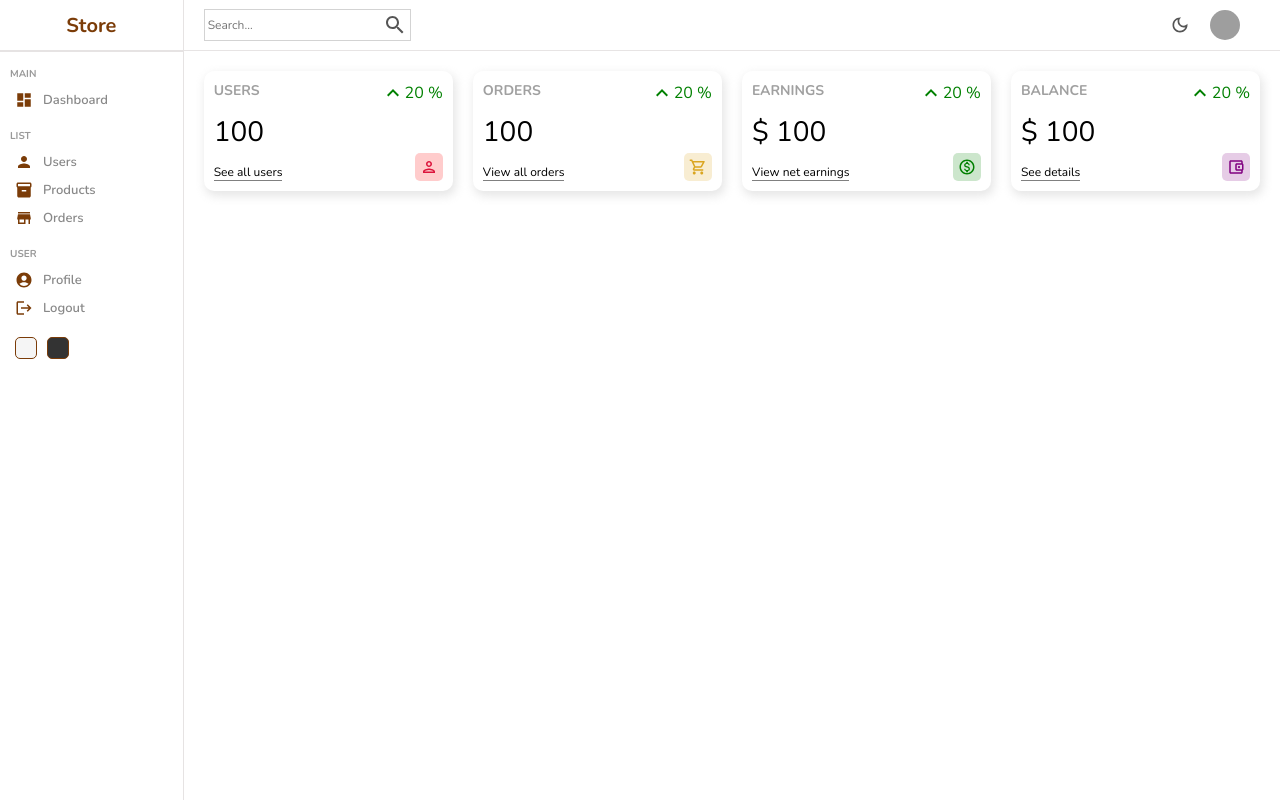
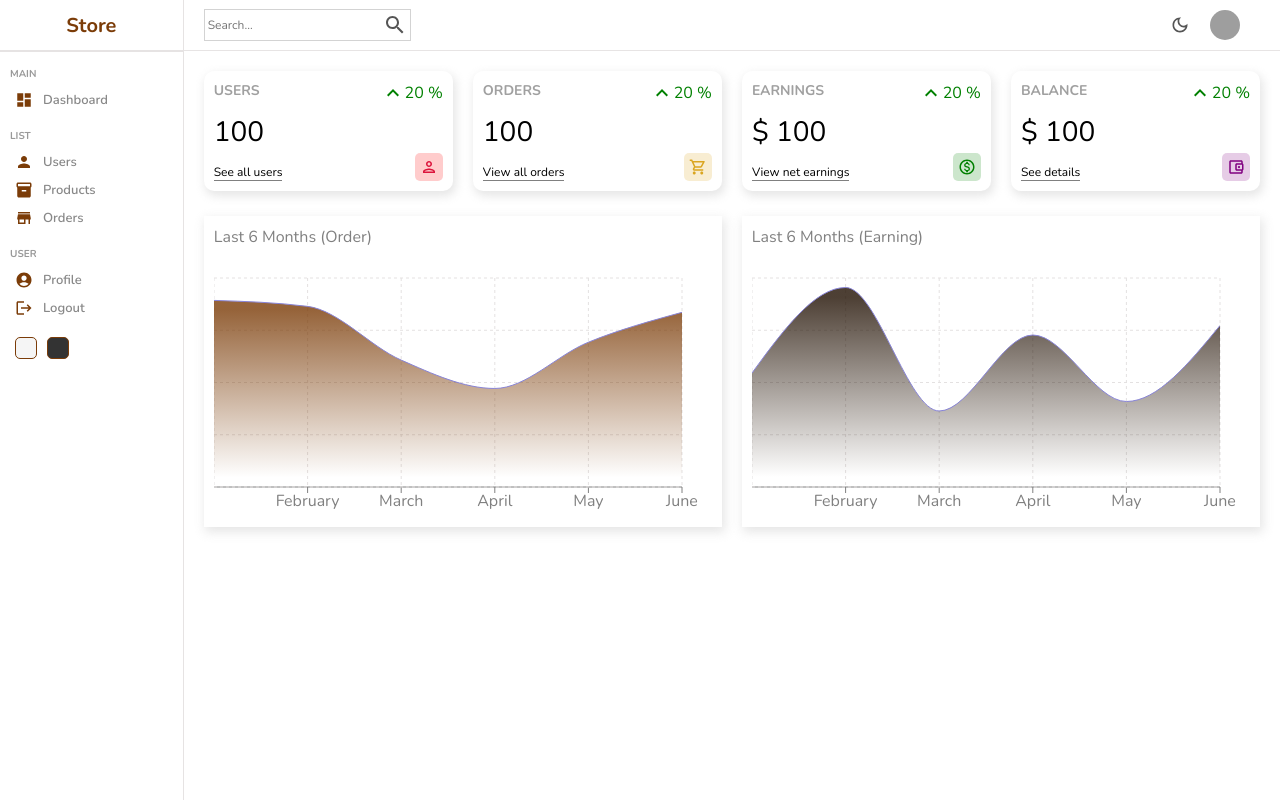
Before and after one commit to RizalReza23/admin-ui, a React (Vite) app: page / in a window 1280 px wide. Built offline with nearby package versions, Linux system fonts and the light colour scheme; grey boxes are pictures that could not be loaded.

Commit message:
ubah teks di app

```diff
--- a/package.json
+++ b/package.json
@@ -17,6 +17,7 @@
     "react": "^18.2.0",
     "react-dom": "^18.2.0",
     "react-router-dom": "^6.22.3",
+    "recharts": "^2.12.6",
     "sass": "^1.75.0"
   },
   "devDependencies": {
--- a/src/components/chart/Chart.jsx
+++ b/src/components/chart/Chart.jsx
@@ -1,9 +1,91 @@
 import "./chart.scss";
+import {
+  AreaChart,
+  Area,
+  XAxis,
+  CartesianGrid,
+  Tooltip,
+  ResponsiveContainer,
+} from "recharts";
 
-const Chart = () => {
+const Chart = ({ type, aspect }) => {
+  let listData;
+
+  switch (type) {
+    case "order":
+      listData = {
+        title: "Last 6 Months (Order)",
+        colorArea: "#7b3c08",
+        id: "total2",
+        fill: "url(#total2)",
+        data: [
+          { name: "January", Total: 125 },
+          { name: "February", Total: 121 },
+          { name: "March", Total: 85 },
+          { name: "April", Total: 66 },
+          { name: "May", Total: 97 },
+          { name: "June", Total: 117 },
+        ],
+      };
+      break;
+    case "earning":
+      listData = {
+        title: "Last 6 Months (Earning)",
+        colorArea: "#211002",
+        id: "total1",
+        fill: "url(#total1)",
+        data: [
+          { name: "January", Total: 1200 },
+          { name: "February", Total: 2100 },
+          { name: "March", Total: 800 },
+          { name: "April", Total: 1600 },
+          { name: "May", Total: 900 },
+          { name: "June", Total: 1700 },
+        ],
+      };
+      break;
+    default:
+      break;
+  }
+
   return (
-    <div>Chart</div>
-  )
-}
+    <div className="chart">
+      <div className="title">{listData.title}</div>
+      <ResponsiveContainer width="100%" aspect={aspect}>
+        <AreaChart
+          width={730}
+          height={250}
+          data={listData.data}
+          margin={{ top: 10, right: 30, left: 0, bottom: 0 }}
+        >
+          <defs>
+            <linearGradient id={listData.id} x1="0" y1="0" x2="0" y2="1">
+              <stop
+                offset="5%"
+                stopColor={listData.colorArea}
+                stopOpacity={0.8}
+              />
+              <stop
+                offset="95%"
+                stopColor={listData.colorArea}
+                stopOpacity={0}
+              />
+            </linearGradient>
+          </defs>
+          <XAxis dataKey="name" stroke="gray" />
+          <CartesianGrid strokeDasharray="3 3" className="chartGrid" />
+          <Tooltip />
+          <Area
+            type="monotone"
+            dataKey="Total"
+            stroke="#8884d8"
+            fillOpacity={1}
+            fill={listData.fill}
+          />
+        </AreaChart>
+      </ResponsiveContainer>
+    </div>
+  );
+};
 
-export default Chart
+export default Chart;
--- a/src/components/chart/chart.scss
+++ b/src/components/chart/chart.scss
@@ -0,0 +1,13 @@
+.chart {
+    flex: 1;
+    -webkit-box-shadow: 2px 4px 10px 1px rgba(0, 0, 0, 0.47);
+    box-shadow: 2px 4px 10px 1px rgba(201, 201, 201, 0.47);
+    padding: 10px;
+    color: gray;
+    .title {
+        margin-bottom: 20px;
+    }
+    .chartGrid {
+        stroke: rgb(228, 225, 225);
+    }
+}
--- a/src/pages/home/Home.jsx
+++ b/src/pages/home/Home.jsx
@@ -2,6 +2,7 @@ import "./home.scss";
 import Sidebar from "../../components/sidebar/Sidebar";
 import Navbar from "../../components/navbar/Navbar";
 import Widget from "../../components/widget/Widget";
+import Chart from "../../components/chart/Chart";
 
 const Home = () => {
   return (
@@ -14,7 +15,10 @@ const Home = () => {
             <Widget type="order"/>
             <Widget type="earning"/>
             <Widget type="balance"/>
-
+        </div>
+        <div className="charts">
+          <Chart type="order" aspect={2 / 1} />
+          <Chart type="earning" aspect={2 / 1} />
         </div>
         </div>
     </div>
--- a/src/pages/home/home.scss
+++ b/src/pages/home/home.scss
@@ -2,10 +2,14 @@
     display: flex;
     .homeContainer {
         flex: 6;
-        .widgets {
+        .widgets,
+        .charts {
             display: flex;
             padding: 20px;
             gap: 20px;
         }
+        .charts {
+            padding: 5px 20px;
+        }
     }
 }
```
Also changed, not shown: 1 other file (tests, documents, lock files or other folders).
